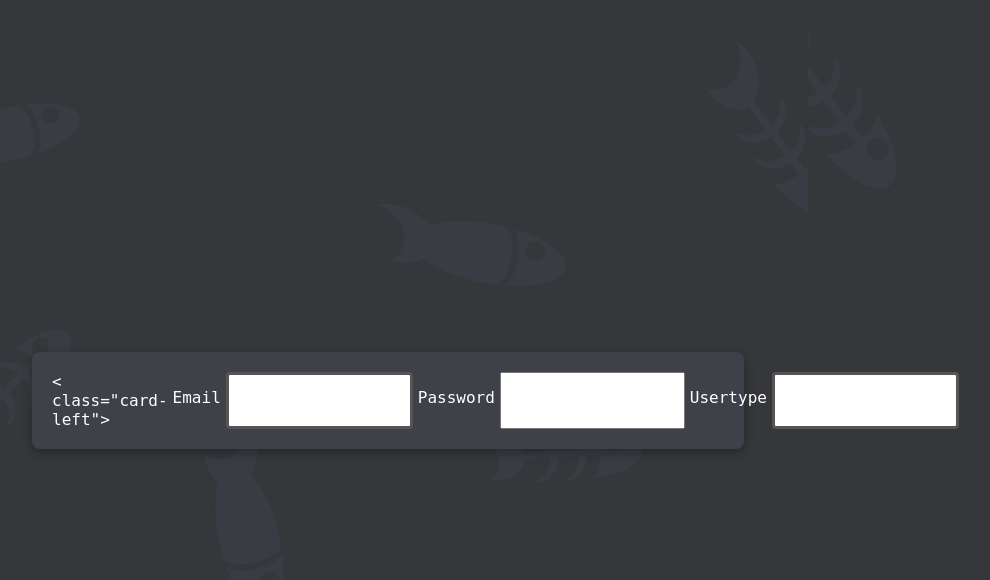
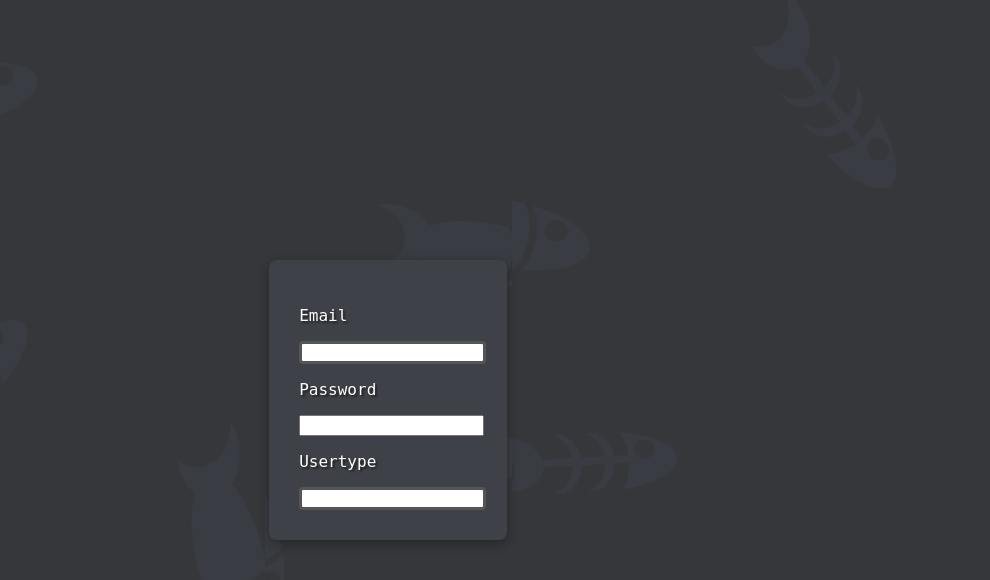
Before and after one commit to dhikryaaa/Fischmania, a PHP site: page /form-edituser.php in a window 1280 px wide. Shown: the top 580 px of the page, without its empty margins (252-1242 px from the left). Run offline with PHP 8.4, Linux system fonts and the light colour scheme; data that the repository does not hold is empty.

Commit message:
Update form-edituser.php

```diff
--- a/form-edituser.php
+++ b/form-edituser.php
@@ -36,26 +36,14 @@
             justify-content: space-evenly;
         }
 
-        .card-left, .card-right {
-            width: 40%;
+        .card-left {
+            width: auto;
             padding: 10px;
             box-sizing: border-box;
         }
 
         .card-left label{
             text-shadow: 2px 2px 2px #222222;
-        }
-
-        .card-right .textpart{
-            background-color: #222222;
-            display: flex; /* Ensures it can grow/shrink to fit its container */
-            justify-content: center; /* Centers text horizontally */
-            align-items: center; /* Centers text vertically */
-        }
-
-        .card-right {
-            display: flex;
-            flex-direction: column;
         }
 
         img{
@@ -121,7 +109,7 @@
 </head>
 <body>
     <form action="proses-edit.php" method="POST" enctype="multipart/form-data" class="card">
-        < class="card-left">
+        <div class="card-left">
             <input type="hidden" name="id" value="<?php echo $siswa['id'] ?>">
 
             <label for="name"><p>Email</p></label>
```
